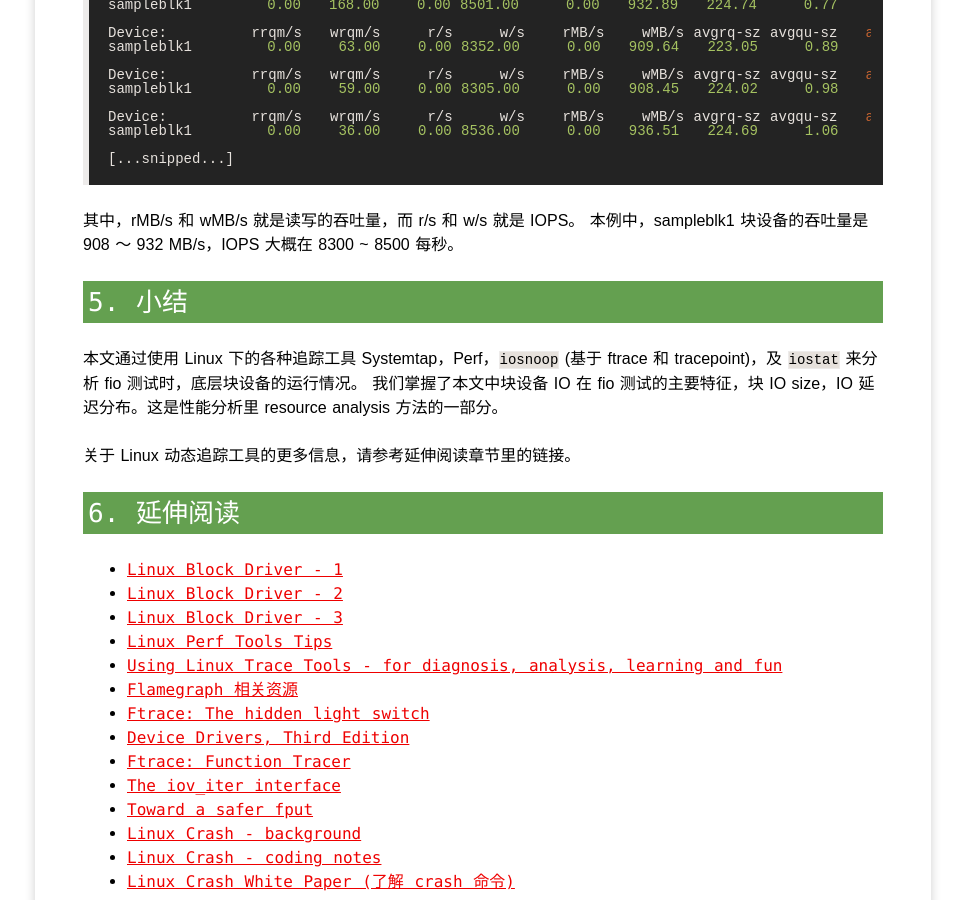
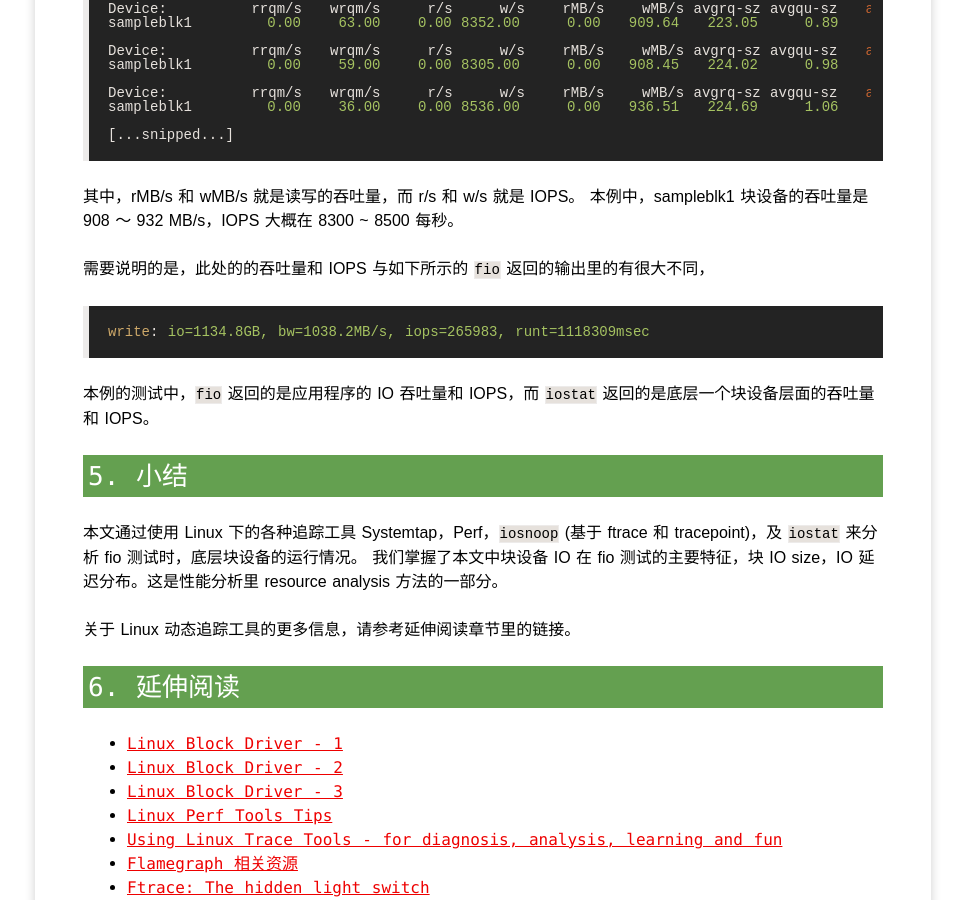
Before and after one commit to yangoliver/yangoliver.github.io, a Jekyll site: the page built from _posts/2016/2016-08-30-linux-block-driver-basic-4.md, in a window 1280 px wide and 900 px high, scrolled down 5680 px. Shown: the whole window, without its empty margins (157-1122 px from the left). Built offline with Jekyll 4.4.1, drawn with Linux system fonts in a browser that asks for light colours; comment, search, counter and statistics services are not loaded; some of the changed text lies outside the part shown.

Commit message:
a new blog: Linux Block Driver - 4

```diff
--- a/_posts/2016/2016-08-30-linux-block-driver-basic-4.md
+++ b/_posts/2016/2016-08-30-linux-block-driver-basic-4.md
@@ -254,6 +253,12 @@ Linux 4.6 内核的块设备层的预定义了 19 个通用块层的 tracepoints
 其中，rMB/s 和 wMB/s 就是读写的吞吐量，而 r/s 和 w/s 就是 IOPS。
 本例中，sampleblk1 块设备的吞吐量是 908 ～ 932 MB/s，IOPS 大概在 8300 ~ 8500 每秒。
 
+需要说明的是，此处的的吞吐量和 IOPS 与如下所示的 `fio` 返回的输出里的有很大不同，
+
+	write: io=1134.8GB, bw=1038.2MB/s, iops=265983, runt=1118309msec
+
+本例的测试中，`fio` 返回的是应用程序的 IO 吞吐量和 IOPS，而 `iostat` 返回的是底层一个块设备层面的吞吐量和 IOPS。
+
 ## 5. 小结
 
 本文通过使用 Linux 下的各种追踪工具 Systemtap，Perf，`iosnoop` (基于 ftrace 和 tracepoint)，及 `iostat` 来分析 fio 测试时，底层块设备的运行情况。
```
Also changed, not shown: other parts of _posts/2016/2016-08-30-linux-block-driver-basic-4.md (+0 -1 lines).
